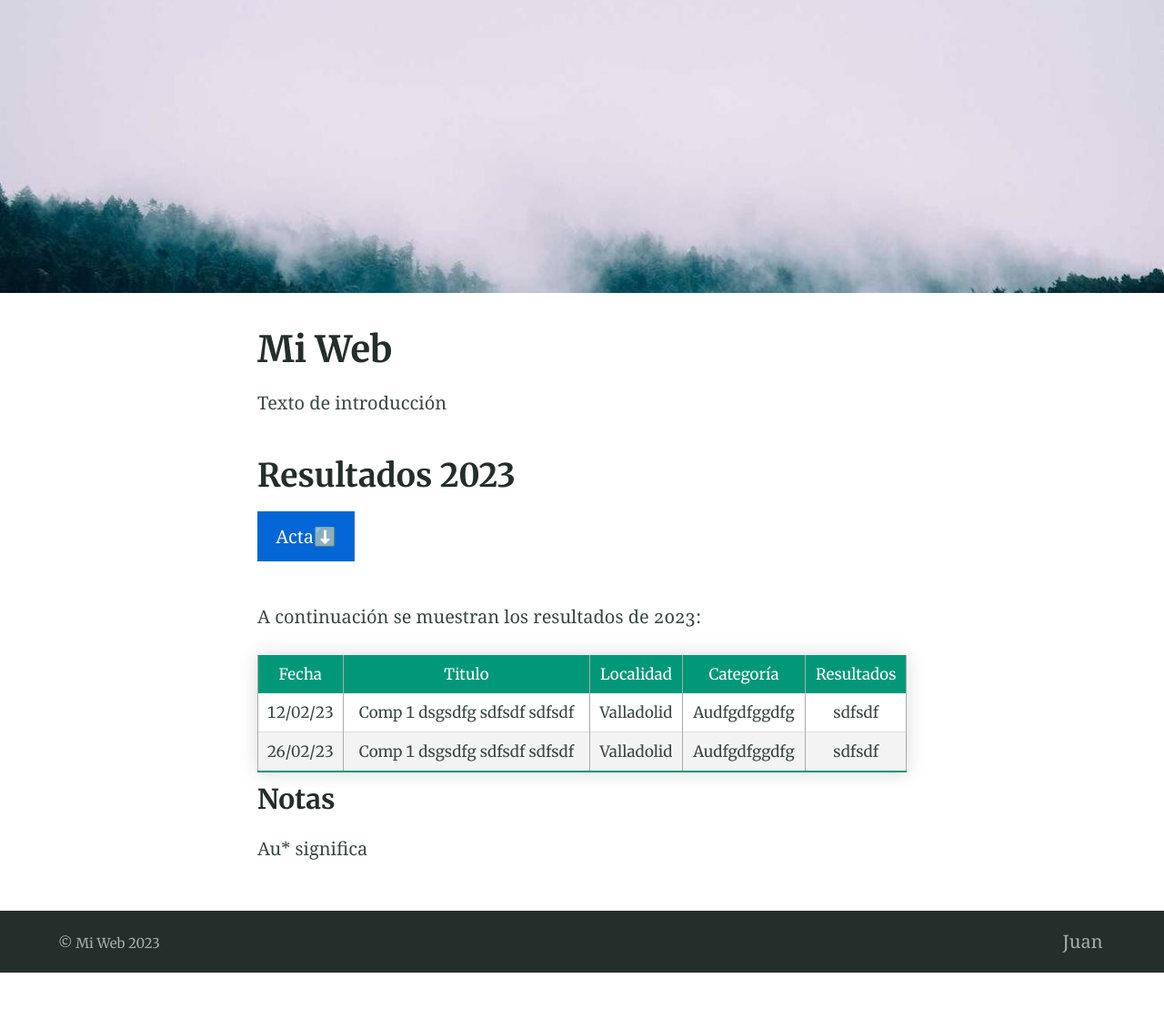
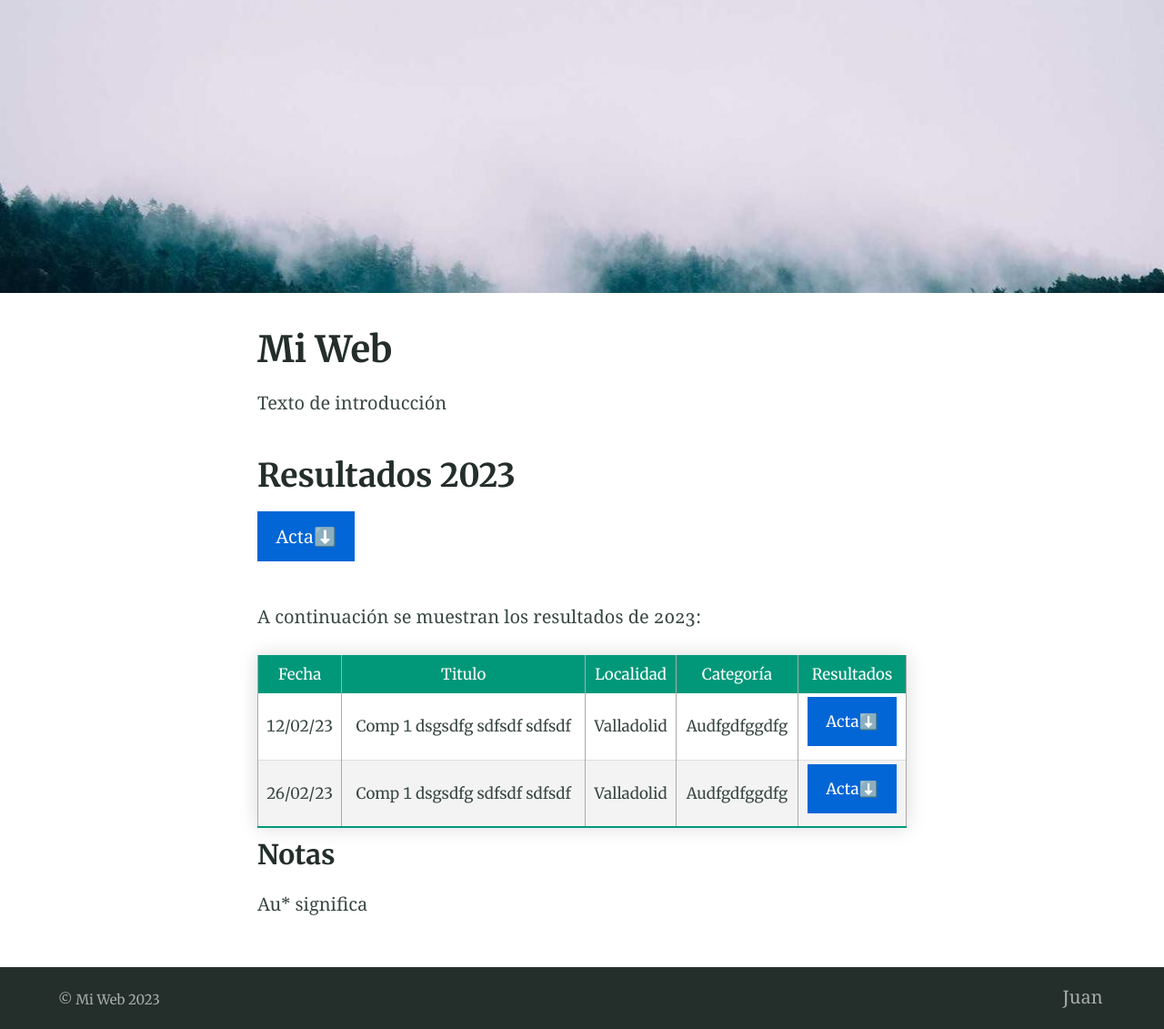
Before and after one commit to labajo/website-test, a Jekyll site: the page built from index.md, in a window 1280 px wide. Shown: the whole page at 91% size. Built offline with Jekyll 4.4.1, drawn with Linux system fonts in a browser that asks for light colours; before the commit the page ends 1069 px from its top, so only the background shows below that.

Commit message:
change button

```diff
--- a/_includes/button.html
+++ b/_includes/button.html
@@ -1 +1 @@
-<a class="button" target="_blank" href="{{ include.link | default: '#' }}"{% if include.color %} style="background: {{ include.color }}"{% endif %}>{{ include.text | default: "Button" }}{% if include.icon %}&nbsp; {% include icon.html id=include.icon title=include.icon %}{% endif %}</a>
+<a class="button" target="_blank" href="{{ include.link | default: '#' }}"{% if include.color %} style="background: {{ include.color }}"{% endif %}>{{ include.text | default: "Button" }}</a>
--- a/index.md
+++ b/index.md
@@ -14,8 +14,8 @@ A continuación se muestran los resultados de 2023:
 
 | Fecha      | Titulo | Localidad     | Categoría    | Resultados |
 |    :----:   |    :----:   |    :----:   |     :----:   |     :----:   |
-| 12/02/23 | Comp 1  dsgsdfg sdfsdf sdfsdf  |  Valladolid  |  Audfgdfggdfg |  sdfsdf |
-| 26/02/23 | Comp 1  dsgsdfg sdfsdf sdfsdf  |  Valladolid  |  Audfgdfggdfg |  sdfsdf |
+| 12/02/23 | Comp 1  dsgsdfg sdfsdf sdfsdf | Valladolid | Audfgdfggdfg | {% include button.html text="Acta⬇️" link="./resultados/2023/sample.pdf" color="#0366d6" %} |
+| 26/02/23 | Comp 1  dsgsdfg sdfsdf sdfsdf | Valladolid | Audfgdfggdfg | {% include button.html text="Acta⬇️" link="./resultados/2023/sample.pdf" color="#0366d6" %} |
 
 
 ### Notas
```
